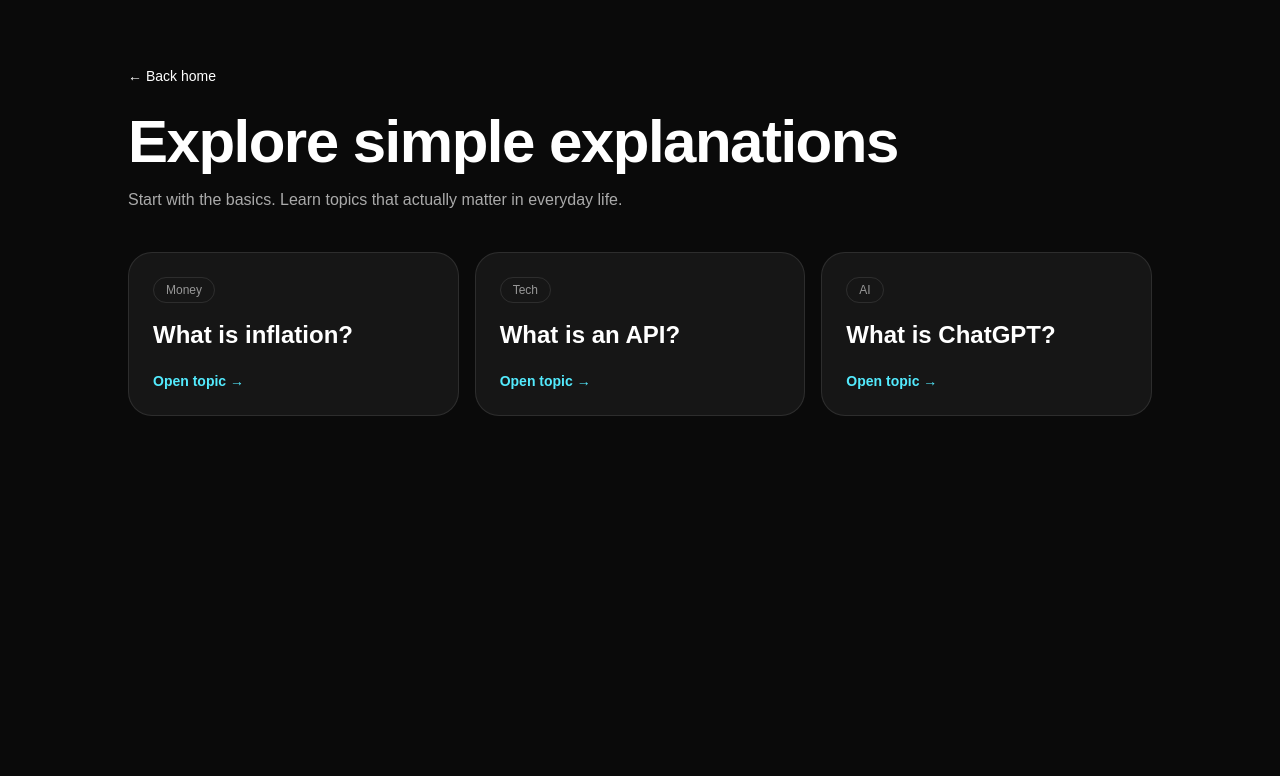
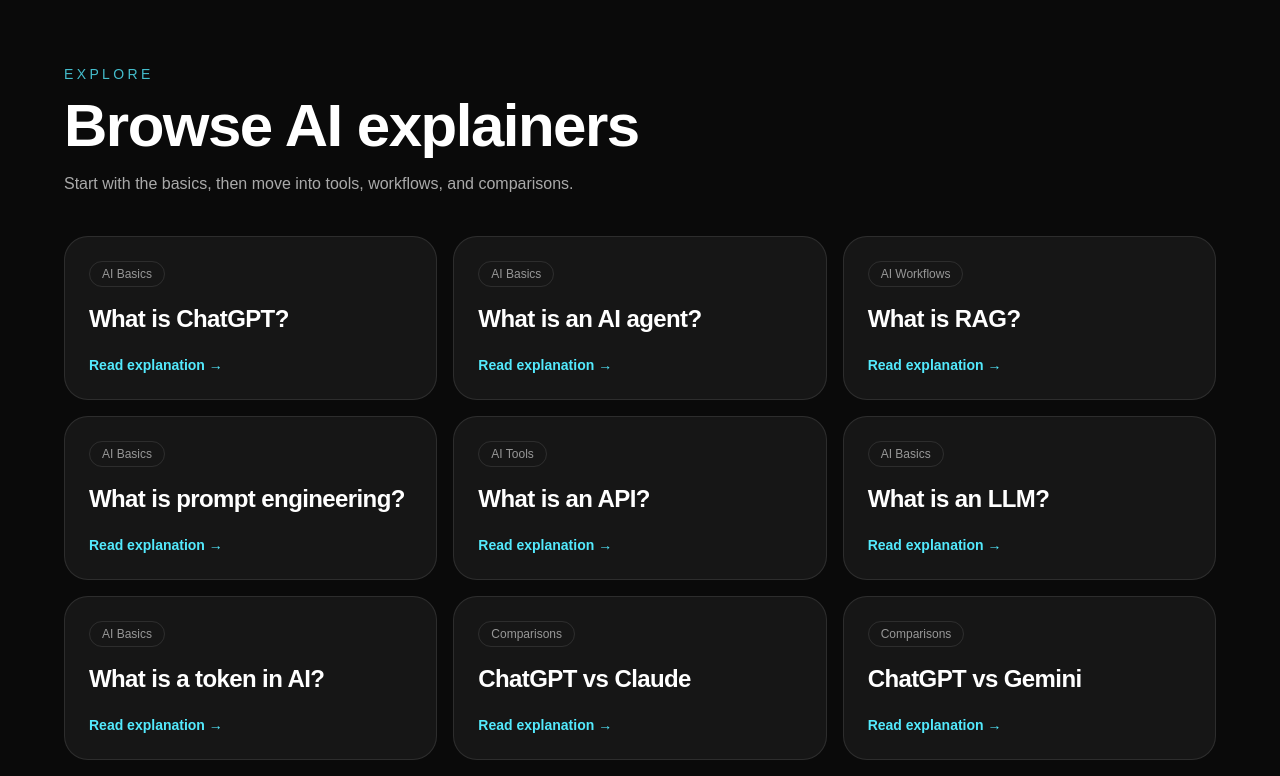
Before and after one commit to licsuj/nextjs-boilerplate, a Next.js app: page /explore in a window 1280 px wide. Shown: the top 776 px of the page. Built offline with nearby package versions, Linux system fonts and the light colour scheme.

Commit message:
Update page.tsx

```diff
--- a/app/explore/page.tsx
+++ b/app/explore/page.tsx
@@ -1,41 +1,54 @@
 import Link from "next/link";
+import type { Metadata } from "next";
+
+export const metadata: Metadata = {
+  title: "Explore AI topics | ELI5AI.co",
+  description:
+    "Browse simple AI explanations covering ChatGPT, AI agents, prompts, RAG, APIs, automation, and more.",
+  alternates: {
+    canonical: "https://eli5ai.co/explore",
+  },
+};
+
+const explainers = [
+  { title: "What is ChatGPT?", href: "/explain/what-is-chatgpt", category: "AI Basics" },
+  { title: "What is an AI agent?", href: "/explain/what-is-an-ai-agent", category: "AI Basics" },
+  { title: "What is RAG?", href: "/explain/what-is-rag", category: "AI Workflows" },
+  { title: "What is prompt engineering?", href: "/explain/what-is-prompt-engineering", category: "AI Basics" },
+  { title: "What is an API?", href: "/explain/what-is-an-api", category: "AI Tools" },
+  { title: "What is an LLM?", href: "/explain/what-is-an-llm", category: "AI Basics" },
+  { title: "What is a token in AI?", href: "/explain/what-is-a-token-in-ai", category: "AI Basics" },
+  { title: "ChatGPT vs Claude", href: "/explain/chatgpt-vs-claude", category: "Comparisons" },
+  { title: "ChatGPT vs Gemini", href: "/explain/chatgpt-vs-gemini", category: "Comparisons" },
+  { title: "What is MCP?", href: "/explain/what-is-mcp", category: "AI Workflows" },
+];
 
 export default function ExplorePage() {
-  const topics = [
-    { title: "What is inflation?", tag: "Money", href: "/explain/inflation" },
-    { title: "What is an API?", tag: "Tech", href: "/explain/api" },
-    { title: "What is ChatGPT?", tag: "AI", href: "/explain/chatgpt" },
-  ];
-
   return (
     <main className="min-h-screen bg-neutral-950 px-6 py-16 text-white">
-      <div className="mx-auto max-w-5xl">
-        <Link href="/" className="text-sm text-cyan-300 hover:text-cyan-200">
-          ← Back home
-        </Link>
+      <div className="mx-auto max-w-6xl">
+        <div className="mb-10">
+          <p className="text-sm uppercase tracking-[0.24em] text-cyan-300/80">Explore</p>
+          <h1 className="mt-3 text-4xl font-semibold tracking-tight md:text-6xl">
+            Browse AI explainers
+          </h1>
+          <p className="mt-4 max-w-2xl text-white/65">
+            Start with the basics, then move into tools, workflows, and comparisons.
+          </p>
+        </div>
 
-        <h1 className="mt-6 text-4xl font-semibold tracking-tight md:text-6xl">
-          Explore simple explanations
-        </h1>
-        <p className="mt-4 max-w-2xl text-white/65">
-          Start with the basics. Learn topics that actually matter in everyday
-          life.
-        </p>
-
-        <div className="mt-10 grid gap-4 md:grid-cols-2 lg:grid-cols-3">
-          {topics.map((topic) => (
+        <div className="grid gap-4 sm:grid-cols-2 xl:grid-cols-3">
+          {explainers.map((item) => (
             <Link
-              key={topic.href}
-              href={topic.href}
+              key={item.href}
+              href={item.href}
               className="rounded-[24px] border border-white/10 bg-white/5 p-6 transition hover:bg-white/[0.07]"
             >
               <div className="inline-flex rounded-full border border-white/10 px-3 py-1 text-xs text-white/55">
-                {topic.tag}
+                {item.category}
               </div>
-              <h2 className="mt-4 text-2xl font-semibold">{topic.title}</h2>
-              <div className="mt-5 text-sm font-semibold text-cyan-300">
-                Open topic →
-              </div>
+              <h2 className="mt-4 text-2xl font-semibold tracking-tight">{item.title}</h2>
+              <div className="mt-5 text-sm font-semibold text-cyan-300">Read explanation →</div>
             </Link>
           ))}
         </div>
```
